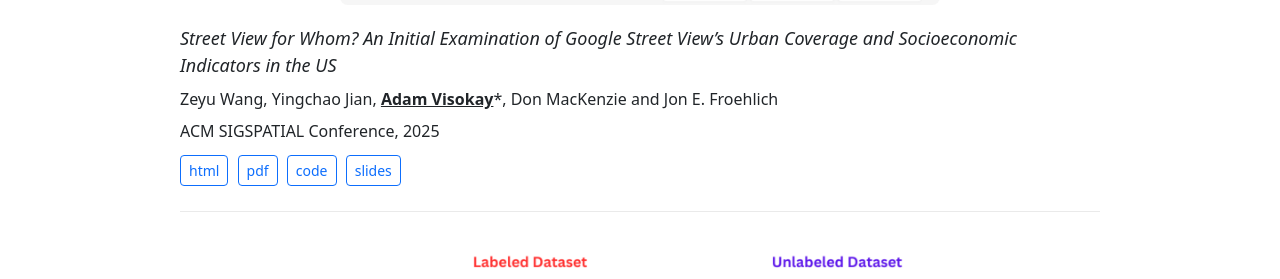
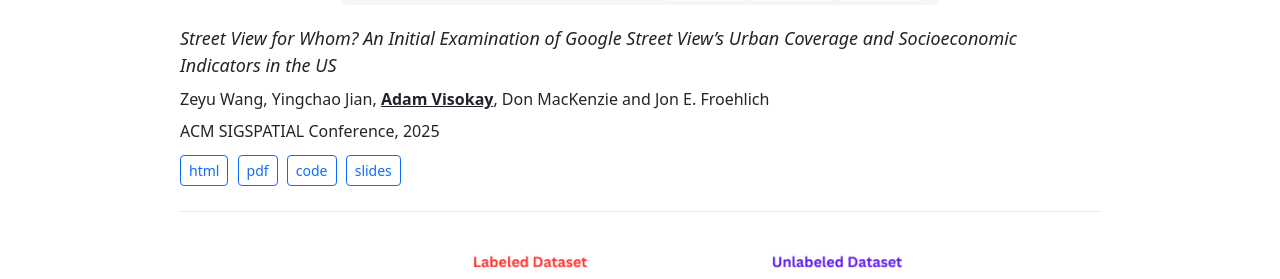
Before and after one commit to avisokay/avisokay.github.io, a Jekyll site: the page built from research.html, in a window 1280 px wide and 900 px high, scrolled down 598 px. Shown: the part 172-451 px from the top of the window. Built offline with Jekyll 4.4.1, drawn with Linux system fonts in a browser that asks for light colours; nearby versions of some CDN libraries.

Commit message:
removed asterisk from my name for GSV pub

```diff
--- a/_includes/research.md
+++ b/_includes/research.md
@@ -70,7 +70,7 @@
                     <img src="/assets/img/publication_preview/gsv.png" class="publication-image" alt="GSV SIGSPATIAL Publication">
                     <div class="title">Street View for Whom? An Initial Examination of Google Street View’s Urban Coverage and Socioeconomic Indicators in the US</div>
                     <div class="author">
-                        Zeyu Wang, Yingchao Jian, <u><strong>Adam Visokay</strong></u>*, Don MacKenzie and Jon E. Froehlich
+                        Zeyu Wang, Yingchao Jian, <u><strong>Adam Visokay</strong></u>, Don MacKenzie and Jon E. Froehlich
                     </div>
                     <div class="periodical">
                         ACM SIGSPATIAL Conference, 2025
```
